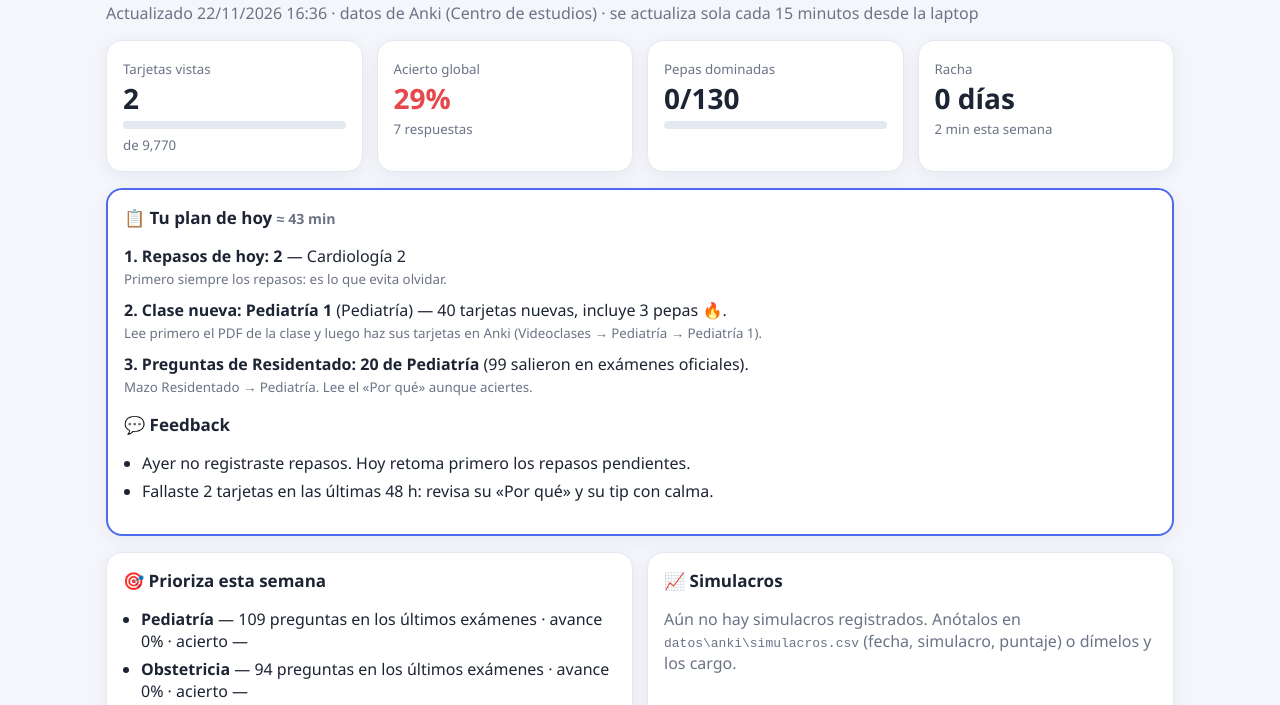
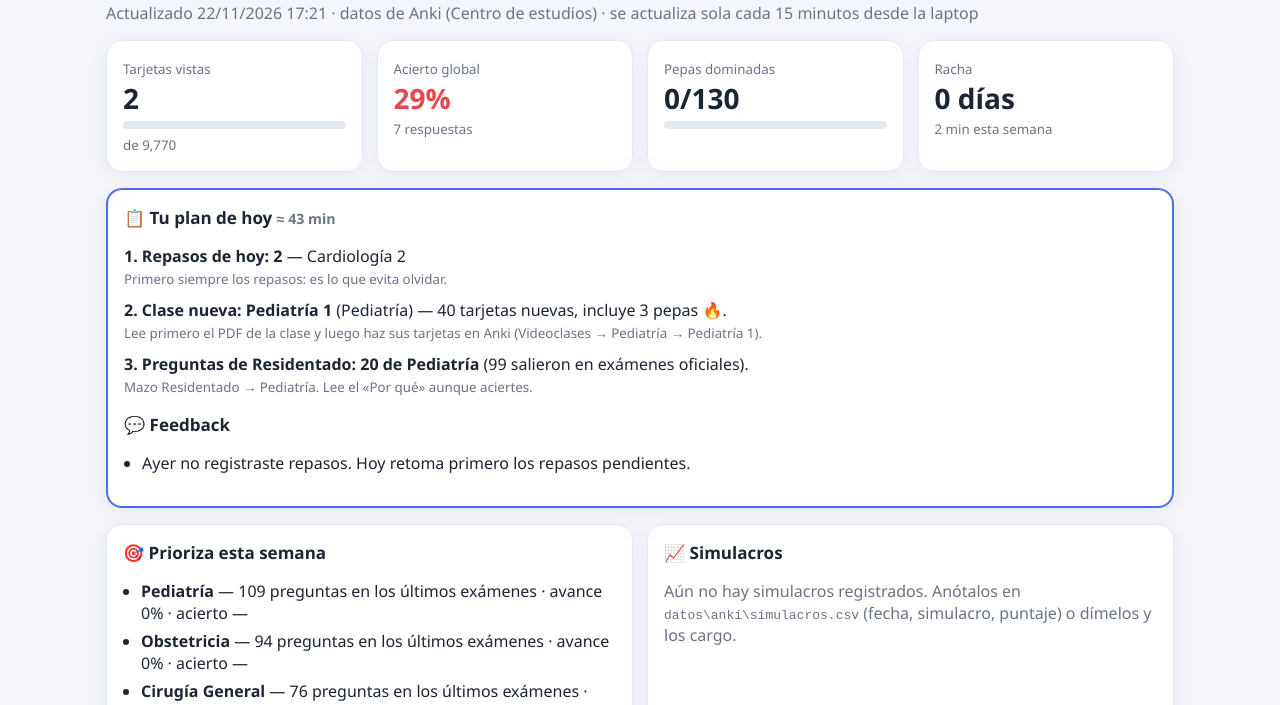
Before and after one commit to giacomomapellim/rm2027, a plain HTML site: page index.html in a window 1280 px wide. Shown: the part 65-770 px from the top of the page. Drawn offline with Linux system fonts and the light colour scheme.

Commit message:
Dashboard 22/11 17:21

```diff
--- a/index.html
+++ b/index.html
@@ -16,14 +16,14 @@ ul{padding-left:18px} li{margin:6px 0} .two{display:grid;gap:14px;grid-template-
 svg.act{width:100%;height:70px} svg.sim{width:100%;height:auto;border-radius:10px} .z{font-size:11px;fill:var(--muted)} .pt{font-size:12px;font-weight:700;fill:var(--ink)}
 .ex{margin:8px 0} .plan{border:2px solid var(--acc);margin-top:16px} ol.pl{list-style:none;padding-left:0} ol.pl li{margin:10px 0}
 </style></head><body><main>
-<h1>Dashboard RM 2027</h1><div class="muted">Actualizado 22/11/2026 16:36 · datos de Anki (Centro de estudios) · se actualiza sola cada 15 minutos desde la laptop</div>
+<h1>Dashboard RM 2027</h1><div class="muted">Actualizado 22/11/2026 17:21 · datos de Anki (Centro de estudios) · se actualiza sola cada 15 minutos desde la laptop</div>
 <div class="grid">
 <div class="card kpi"><small>Tarjetas vistas</small><b>2</b><div class="bar"><span style="width:0.0%;background:var(--acc)"></span></div><small>de 9,770</small></div>
 <div class="card kpi"><small>Acierto global</small><b style="color:var(--bad)">29%</b><small>7 respuestas</small></div>
 <div class="card kpi"><small>Pepas dominadas</small><b>0/130</b><div class="bar"><span style="width:0.0%;background:linear-gradient(90deg,#ff3d3d,#ff7a1a)"></span></div></div>
 <div class="card kpi"><small>Racha</small><b>0 días</b><small>2 min esta semana</small></div>
 </div>
-<section class="card plan"><h2>📋 Tu plan de hoy <small>≈ 43 min</small></h2><ol class="pl"><li><b>1. Repasos de hoy: 2</b> — Cardiología 2<br><small>Primero siempre los repasos: es lo que evita olvidar.</small></li><li><b>2. Clase nueva: Pediatría 1</b> (Pediatría) — 40 tarjetas nuevas, incluye 3 pepas 🔥.<br><small>Lee primero el PDF de la clase y luego haz sus tarjetas en Anki (Videoclases → Pediatría → Pediatría 1).</small></li><li><b>3. Preguntas de Residentado: 20 de Pediatría</b> (99 salieron en exámenes oficiales).<br><small>Mazo Residentado → Pediatría. Lee el «Por qué» aunque aciertes.</small></li></ol><h2 style="margin-top:14px">💬 Feedback</h2><ul><li>Ayer no registraste repasos. Hoy retoma primero los repasos pendientes.</li><li>Fallaste 2 tarjetas en las últimas 48 h: revisa su «Por qué» y su tip con calma.</li></ul></section>
+<section class="card plan"><h2>📋 Tu plan de hoy <small>≈ 43 min</small></h2><ol class="pl"><li><b>1. Repasos de hoy: 2</b> — Cardiología 2<br><small>Primero siempre los repasos: es lo que evita olvidar.</small></li><li><b>2. Clase nueva: Pediatría 1</b> (Pediatría) — 40 tarjetas nuevas, incluye 3 pepas 🔥.<br><small>Lee primero el PDF de la clase y luego haz sus tarjetas en Anki (Videoclases → Pediatría → Pediatría 1).</small></li><li><b>3. Preguntas de Residentado: 20 de Pediatría</b> (99 salieron en exámenes oficiales).<br><small>Mazo Residentado → Pediatría. Lee el «Por qué» aunque aciertes.</small></li></ol><h2 style="margin-top:14px">💬 Feedback</h2><ul><li>Ayer no registraste repasos. Hoy retoma primero los repasos pendientes.</li></ul></section>
 <div class="two">
 <section class="card"><h2>🎯 Prioriza esta semana</h2><ul><li><b>Pediatría</b> — 109 preguntas en los últimos exámenes · avance 0% · acierto —</li><li><b>Obstetricia</b> — 94 preguntas en los últimos exámenes · avance 0% · acierto —</li><li><b>Cirugía General</b> — 76 preguntas en los últimos exámenes · avance 0% · acierto —</li><li><b>Infectología</b> — 74 preguntas en los últimos exámenes · avance 0% · acierto —</li><li><b>Neonatología</b> — 72 preguntas en los últimos exámenes · avance 0% · acierto —</li></ul><small>Peso del curso en los exámenes × lo que te falta ver y lo que fallas.</small></section>
 <section class="card"><h2>📈 Simulacros</h2><p class="muted">Aún no hay simulacros registrados. Anótalos en <code>datos\anki\simulacros.csv</code> (fecha, simulacro, puntaje) o dímelos y los cargo.</p></section>
```
